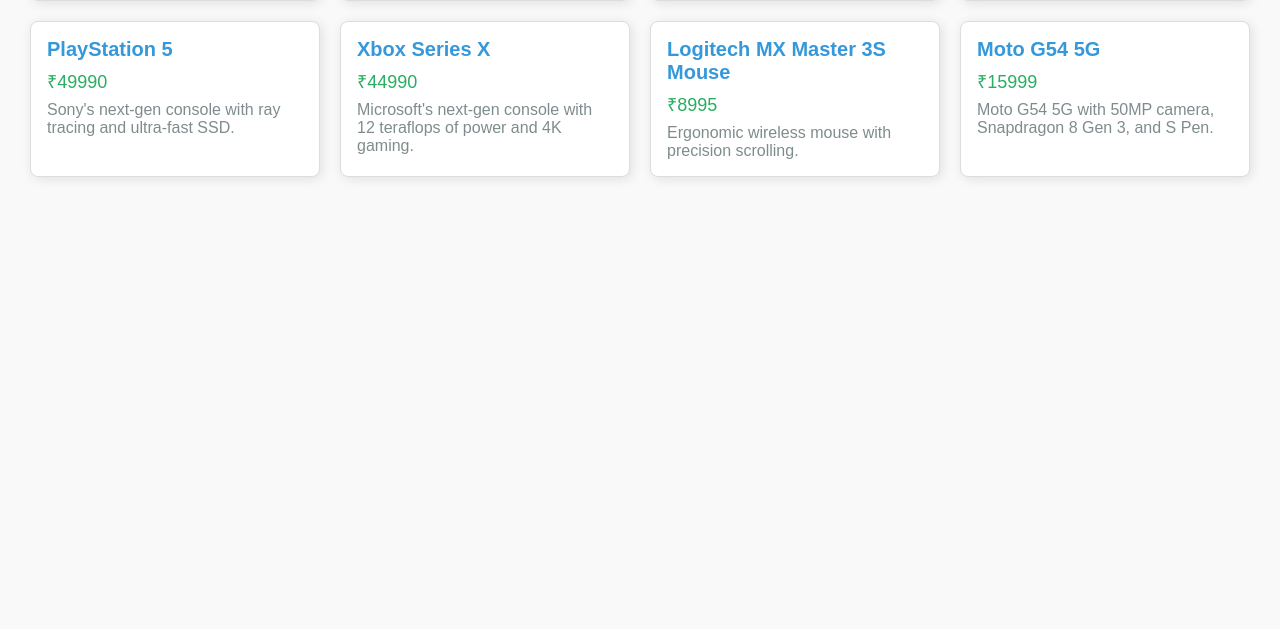
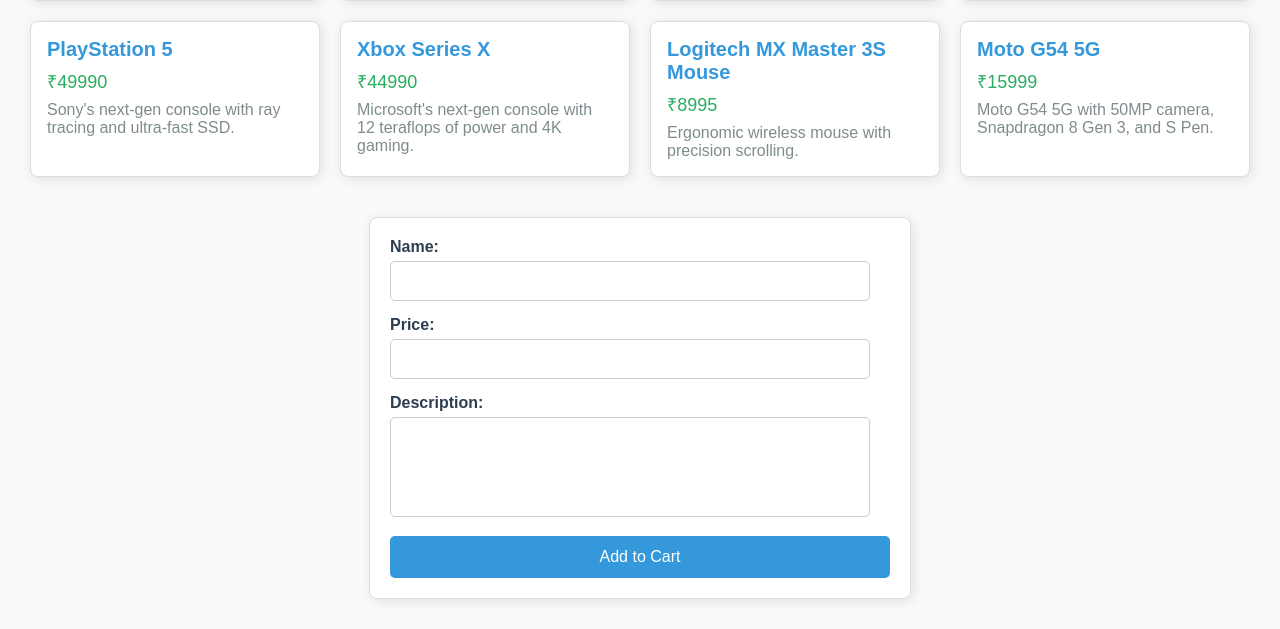
Before and after one commit to atharvaballa/Django-Project, a Django app: page /electronics/product/ in a window 1280 px wide. Shown: the part 414-1043 px from the top of the page. Before the commit the page ends 593 px from the top, so only its background shows below. Run offline with Django 5.2, Linux system fonts and the light colour scheme; data comes from the database, SQL or seed files in the repository; both versions use the stored data as it was after the commit.

Commit message:
Second Commit

```diff
--- /dev/null
+++ b/electronics/forms.py
@@ -0,0 +1,7 @@
+from django import forms
+from .models import Product
+
+class ProductForm(forms.ModelForm):
+    class Meta:
+        model = Product
+        fields = ['id', 'name', 'price', 'description']
--- a/electronics/models.py
+++ b/electronics/models.py
@@ -7,3 +7,6 @@
     name = models.CharField(max_length=100)
     price = models.IntegerField()
     description = models.TextField()
+
+    def __str__(self):
+        return self.name
--- a/electronics/templates/electronics/product_details.html
+++ b/electronics/templates/electronics/product_details.html
@@ -5,48 +5,114 @@
     <meta name="viewport" content="width=device-width, initial-scale=1.0" />
     <title>Product Details</title>
     <style>
+        /* General body styling */
         body {
             font-family: Arial, sans-serif;
             margin: 20px;
             background-color: #f9f9f9;
             color: #333;
         }
+
+        /* Heading styling */
         h1 {
             color: #2c3e50;
             text-align: center;
             margin-bottom: 20px;
         }
+
+        /* Product grid layout */
         .product-grid {
             display: grid;
             grid-template-columns: repeat(auto-fit, minmax(250px, 1fr));
             gap: 20px;
             padding: 10px;
         }
+
+        /* Product card styling */
         .product-card {
             border: 1px solid #ddd;
             border-radius: 8px;
             padding: 16px;
             background-color: #ffffff;
-            box-shadow: 2px 2px 12px rgba(0,0,0,0.1);
+            box-shadow: 2px 2px 12px rgba(0, 0, 0, 0.1);
             transition: transform 0.2s ease-in-out;
         }
+
         .product-card:hover {
             transform: translateY(-5px);
         }
+
         .product-name {
             font-size: 20px;
             font-weight: bold;
             color: #3498db;
             margin-bottom: 8px;
         }
+
         .product-price {
             font-size: 18px;
             color: #27ae60;
             margin-bottom: 8px;
         }
+
         .product-description {
             font-size: 16px;
             color: #7f8c8d;
+        }
+
+        /* Form container styling */
+        .form-container {
+            max-width: 500px;
+            margin: 30px auto;
+            padding: 20px;
+            background-color: #ffffff;
+            border: 1px solid #ddd;
+            border-radius: 8px;
+            box-shadow: 2px 2px 12px rgba(0, 0, 0, 0.1);
+        }
+
+        /* Form element styling */
+        .form-group {
+            margin-bottom: 15px;
+        }
+
+        .form-group label {
+            font-weight: bold;
+            display: block;
+            margin-bottom: 5px;
+            color: #2c3e50;
+        }
+
+        .form-group input,
+        .form-group textarea {
+            width: calc(100% - 20px);
+            padding: 10px;
+            border: 1px solid #ccc;
+            border-radius: 5px;
+            box-sizing: border-box;
+            font-size: 16px;
+        }
+
+        .form-group textarea {
+            height: 100px;
+            resize: none;
+        }
+
+        /* Submit button styling */
+        .form-submit {
+            background-color: #3498db;
+            color: white;
+            border: none;
+            padding: 12px;
+            font-size: 16px;
+            border-radius: 5px;
+            cursor: pointer;
+            transition: background-color 0.2s ease-in-out;
+            width: 100%;
+        }
+
+        .form-submit:hover {
+            background-color: #2980b9;
         }
     </style>
 </head>
@@ -54,6 +120,7 @@
 
 <h1>Product Details</h1>
 
+<!-- Product Grid -->
 <div class="product-grid">
     {% for pro in prod %}
     <div class="product-card">
@@ -64,5 +131,25 @@
     {% endfor %}
 </div>
 
+<!-- Form Container -->
+<div class="form-container">
+    <form method="POST">
+        {% csrf_token %}
+        <div class="form-group">
+            <label for="name">Name:</label>
+            <input type="text" id="name" name="name" required />
+        </div>
+        <div class="form-group">
+            <label for="price">Price:</label>
+            <input type="number" id="price" name="price" required />
+        </div>
+        <div class="form-group">
+            <label for="description">Description:</label>
+            <textarea id="description" name="description" required></textarea>
+        </div>
+        <button type="submit" class="form-submit">Add to Cart</button>
+    </form>
+</div>
+
 </body>
 </html>
--- a/electronics/views.py
+++ b/electronics/views.py
@@ -1,5 +1,6 @@
 from django.shortcuts import render
-from .models import Product # Importing the Product model from the models.py file.
+from .models import Product
+from .forms import ProductForm # Importing the Product model from the models.py file.
 # Create your views here.
 
 def home(request):
@@ -7,4 +8,13 @@
 
 def product_details(request):
     prod = Product.objects.all()
-    return render(request, 'electronics/product_details.html', {'prod': prod})
+    form = ProductForm()
+    if request.method == 'POST':
+        form = ProductForm(request.POST)
+        if form.is_valid():
+            form.save()
+
+    return render(
+        request, 'electronics/product_details.html',
+                  {'prod': prod, 'form': form},
+                  )
```
Also changed, not shown: db.sqlite3.
